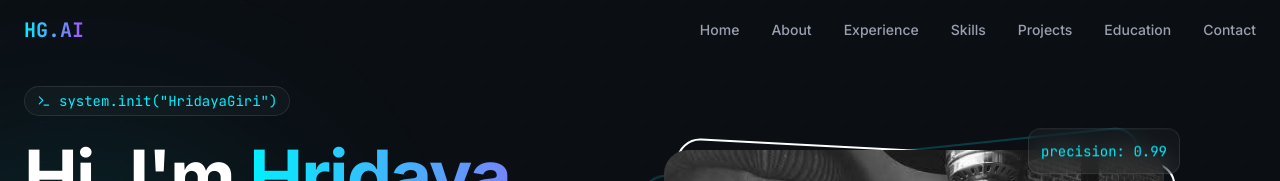
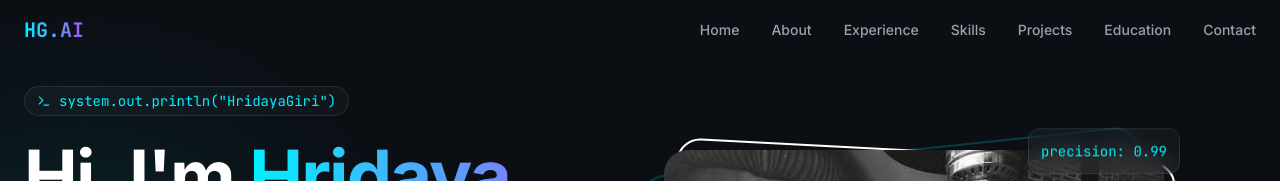
Before and after one commit to GiriHridaya319/Hridaya-portfolio, a Next.js app: page / in a window 1280 px wide. Shown: the top 181 px of the page. Built offline with nearby package versions, Linux system fonts and the light colour scheme.

Commit message:
incoming

```diff
--- a/app/sections/Hero.tsx
+++ b/app/sections/Hero.tsx
@@ -46,7 +46,7 @@ export default function Hero() {
                     >
                         <div className="inline-flex items-center gap-2 px-3 py-1 rounded-full glass-effect text-primary text-sm font-mono mb-6 border border-primary/20">
                             <Terminal size={14} />
-                            <span>system.init("HridayaGiri")</span>
+                            <span>system.out.println("HridayaGiri")</span>
                         </div>
 
                         <h1 className="text-5xl md:text-7xl font-bold mb-6 tracking-tight">
```
